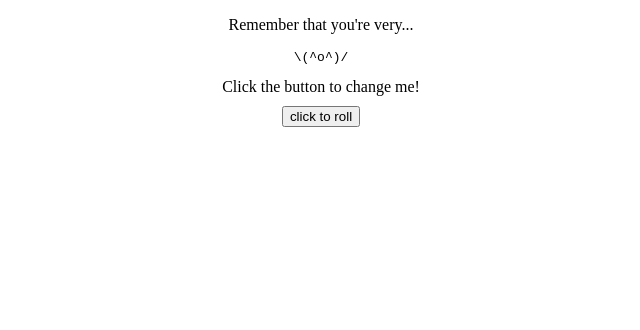
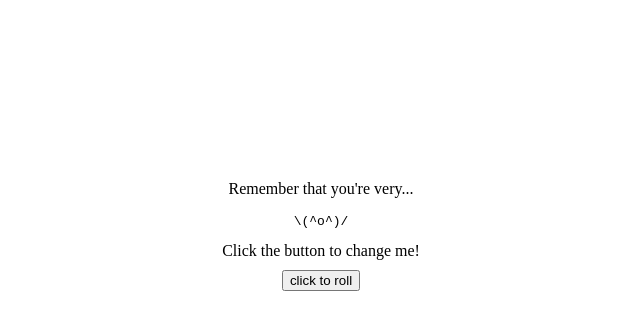
Before and after one commit to Pepperhfj/ursoplaceholder, a plain HTML site: page index.html in a window 1280 px wide. Shown: the whole page, without its empty margins (319-959 px from the left). Drawn offline with Linux system fonts and the light colour scheme.

Commit message:
Update index.html

```diff
--- a/index.html
+++ b/index.html
@@ -5,7 +5,7 @@
     <meta name="viewport" content="width=device-width, initial-scale=1.0">
     <title>ur so ...</title>
 </head>
-<body>
+<body style="margin-top: 180px;">
 <center>
   <div><p>Remember that you're very...</p>
     <p style="font-family: monospace;">\(^o^)/</p>
```
